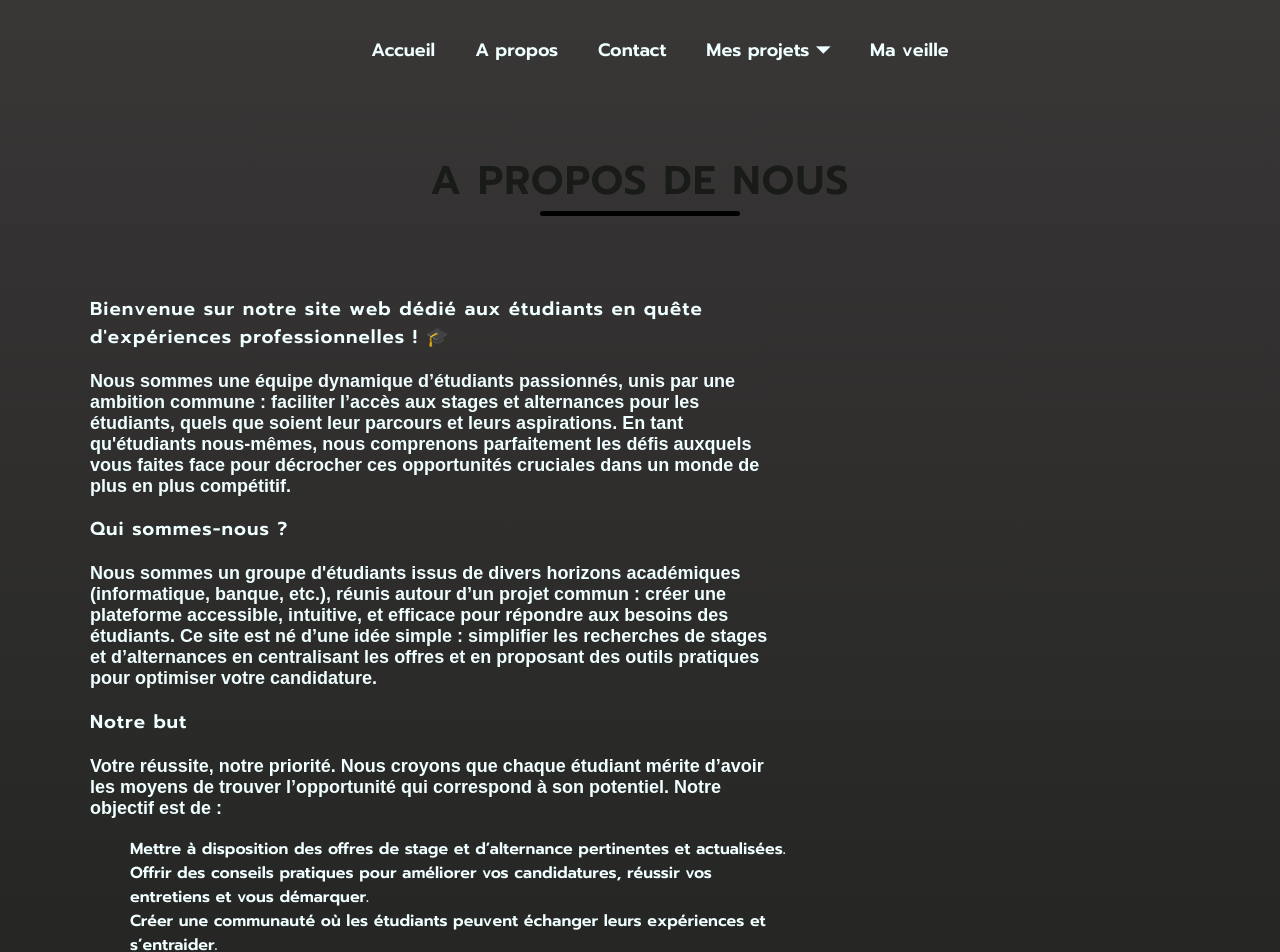
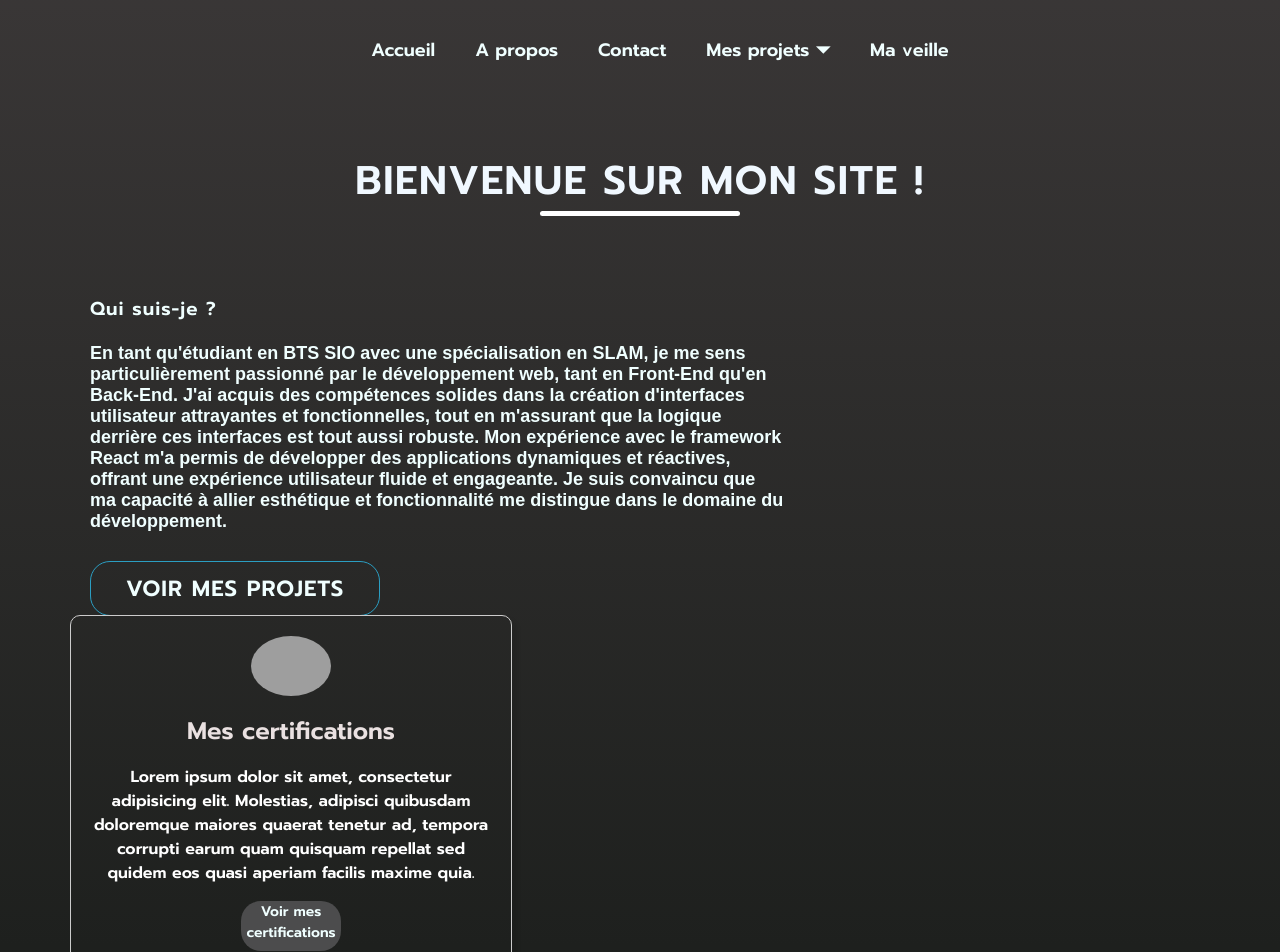
Before and after one commit to Thomas-Thony/MonPortfolioReact.JS, a React (Vite) app: page / in a window 1280 px wide. Shown: the top 952 px of the page. Built offline with nearby package versions, Linux system fonts and the light colour scheme; grey boxes are pictures that could not be loaded.

Commit message:
Maj de style et de structure

```diff
--- a/src/components/accueil.jsx
+++ b/src/components/accueil.jsx
@@ -1,4 +1,5 @@
 import "../styles/accueil.css"
+import { Link } from "react-router-dom";
 import Carte from './Cartes/carte';
 import Carte2 from './Cartes/carte2';
 
@@ -7,43 +8,21 @@ function Accueil() {
       <>
     <section>
       <div className="a_propos">
-        <h1>A propos de nous</h1>
+        <h1>Bienvenue sur mon site !</h1>
         <div className="wrapper1">
           <div className="content_a_propos">
             <h3>
-              Bienvenue sur notre site web dédié aux étudiants en quête d&apos;expériences professionnelles ! 🎓
+             Qui suis-je ?
             </h3>
             <p>
-              Nous sommes une équipe dynamique d’étudiants passionnés, unis par une ambition commune :
-              faciliter l’accès aux stages et alternances pour les étudiants, quels que soient leur parcours
-              et leurs aspirations. En tant qu&apos;étudiants nous-mêmes, nous comprenons parfaitement les défis
-              auxquels vous faites face pour décrocher ces opportunités cruciales dans un monde de plus en
-              plus compétitif.
-            </p>
-            <h3>Qui sommes-nous ?</h3>
-            <p>
-              Nous sommes un groupe d&apos;étudiants issus de divers horizons académiques (informatique, banque,
-              etc.), réunis autour d’un projet commun : créer une plateforme accessible, intuitive, et efficace
-              pour répondre aux besoins des étudiants. Ce site est né d’une idée simple : simplifier les
-              recherches de stages et d’alternances en centralisant les offres et en proposant des outils
-              pratiques pour optimiser votre candidature.
-            </p>
-            <h3>Notre but</h3>
-            <p>
-              Votre réussite, notre priorité. Nous croyons que chaque étudiant mérite d’avoir les moyens de
-              trouver l’opportunité qui correspond à son potentiel. Notre objectif est de :
-            </p>
-            <ul>
-              <li>Mettre à disposition des offres de stage et d’alternance pertinentes et actualisées.</li>
-              <li>Offrir des conseils pratiques pour améliorer vos candidatures, réussir vos entretiens et vous démarquer.</li>
-              <li>Créer une communauté où les étudiants peuvent échanger leurs expériences et s’entraider.</li>
-            </ul>
+              En tant qu'étudiant en BTS SIO avec une spécialisation en SLAM, je me sens particulièrement passionné par le développement web, tant en Front-End qu'en Back-End. J'ai acquis des compétences solides dans la création d'interfaces utilisateur attrayantes et fonctionnelles, tout en m'assurant que la logique derrière ces interfaces est tout aussi robuste. Mon expérience avec le framework React m'a permis de développer des applications dynamiques et réactives, offrant une expérience utilisateur fluide et engageante. Je suis convaincu que ma capacité à allier esthétique et fonctionnalité me distingue dans le domaine du développement.
+                </p>
             <div className="bouton_a_propos">
-              <a href="#">En savoir plus</a>
+              <Link to="/mesProjets">Voir mes projets</Link>
             </div>
           </div>
           <div className="image_section">
-            <Carte/>
+            <Carte2/>
           </div>
         </div>
       </div>
--- a/src/styles/accueil.css
+++ b/src/styles/accueil.css
@@ -13,13 +13,14 @@ body {
     text-transform: uppercase;
     letter-spacing: 1.5px;
     margin-top: 50px;
+    color: aliceblue;
 }
 
 .a_propos h1::after {
     content: "";
     height: 5px;
     width: 200px;
-    background-color: #000000;
+    background-color: #ffffff;
     border-radius: 10px;
     display: block;
     margin: auto;
@@ -63,7 +64,7 @@ body {
 
 .content_a_propos .bouton_a_propos a:hover {
     background: #05595B;
-    color: #fff;
+    color: grey;
     transition: 0.25s ease;
 }
 
```
